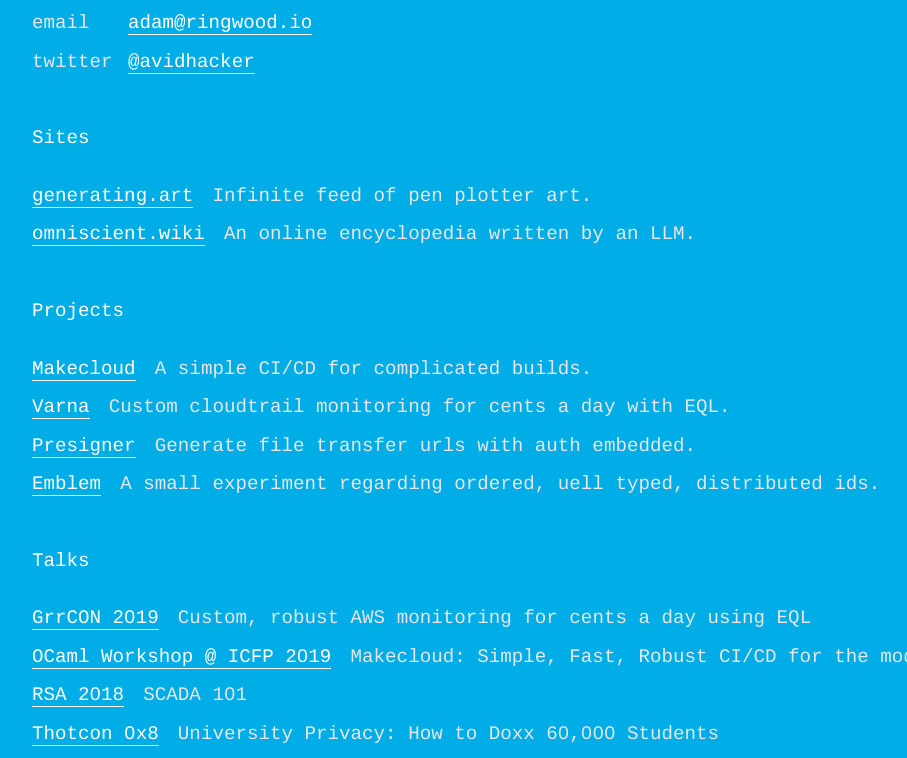
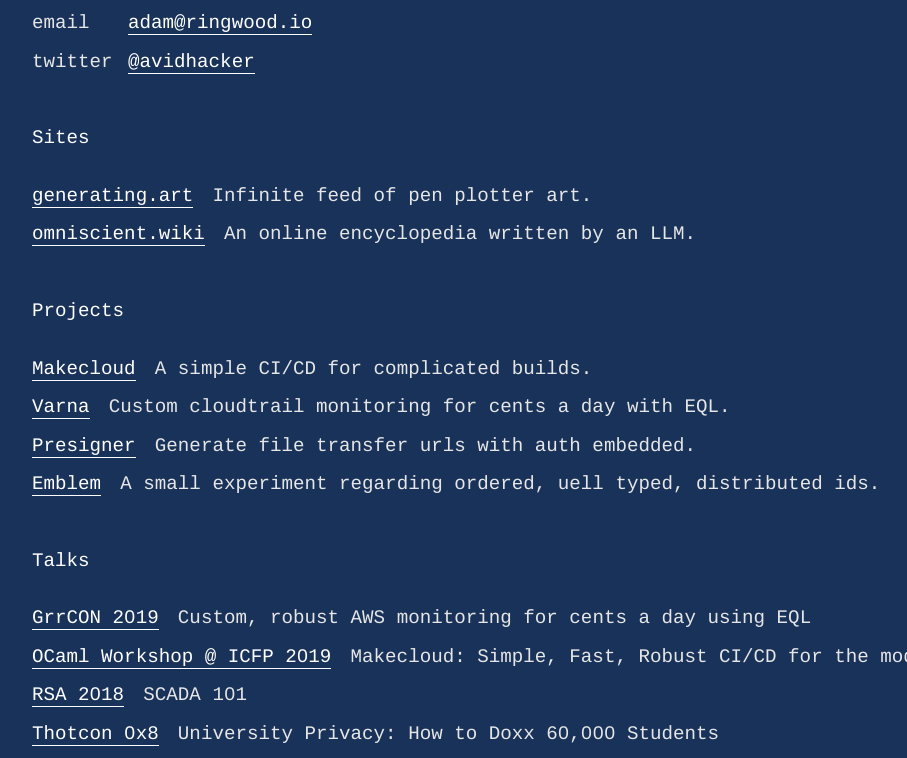
Before and after one commit to UnrealAkama/ringwood.io, a plain HTML site: page index.html in a window 1280 px wide. Shown: the part 239-997 px from the top of the page, without its empty margins (16-923 px from the left). Drawn offline with Linux system fonts and the light colour scheme.

Commit message:
change background color.

```diff
--- a/css/style.css
+++ b/css/style.css
@@ -2,7 +2,7 @@ body {
     font-size: 120%;
     font-family: "liberation_monoregular", Courier, monospace;
     line-height: 2;
-    background-color: #00ade6;
+    background-color: #193259;
     color: #e6e6e6;
     margin: 0;
     padding: 2em 0;
```
